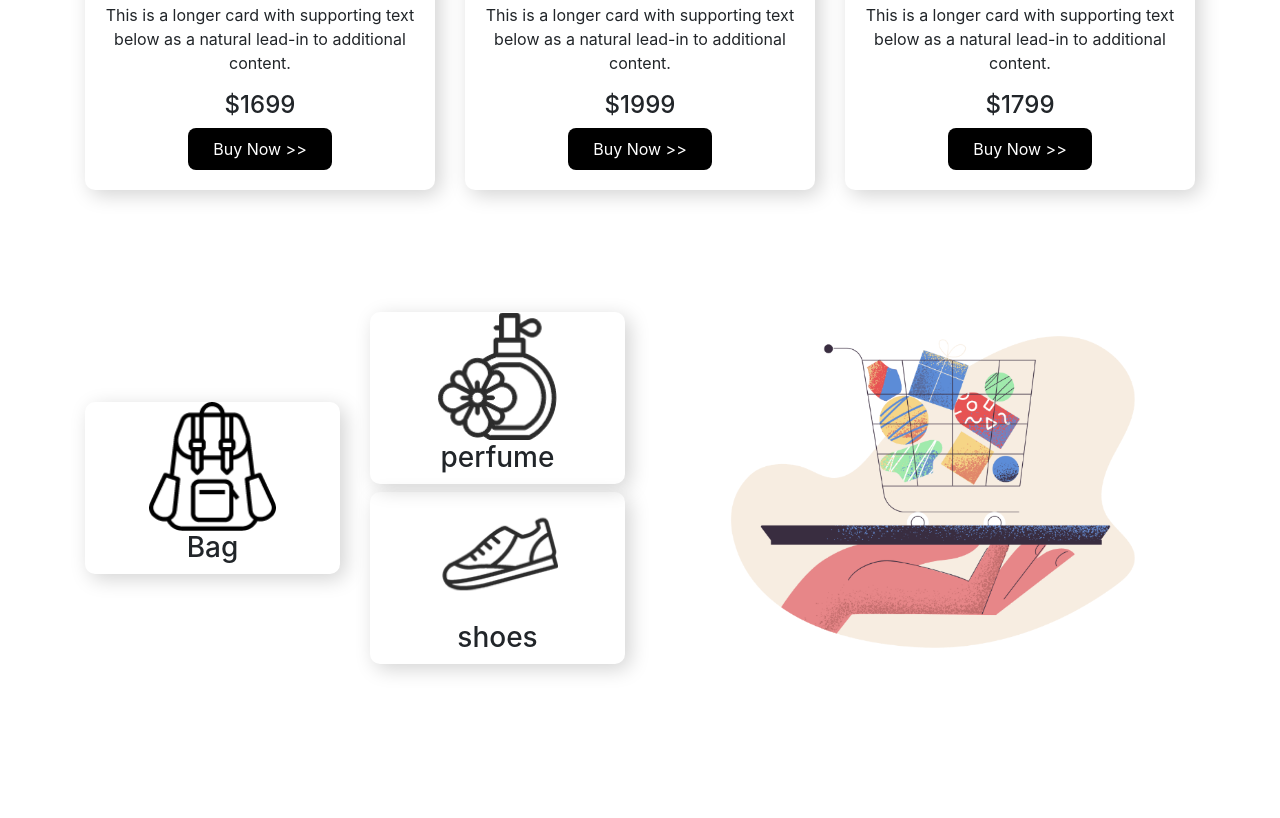
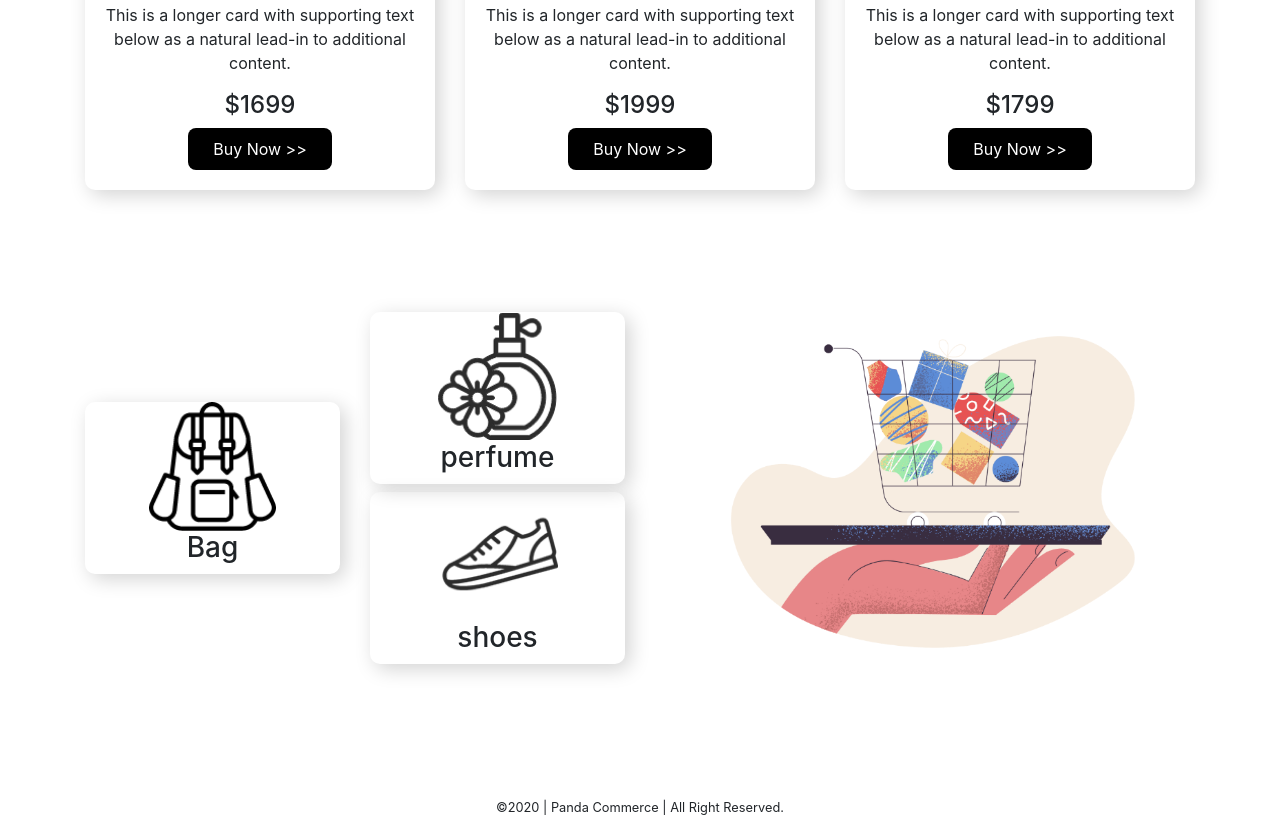
Before and after one commit to serudro/hot-gadgets, a plain HTML site: page index.html in a window 1280 px wide. Shown: the part 1827-2645 px from the top of the page. Before the commit the page ends 2621 px from the top, so only its background shows below. Drawn offline with nearby package versions, Linux system fonts and the light colour scheme.

Commit message:
finalrudro

```diff
--- a/index.html
+++ b/index.html
@@ -196,9 +196,10 @@
                 </div>
               </div>
             </div>
-           <div>
-
-
+          </div>
+           <footer>
+            <small>©2020 | Panda Commerce | All Right Reserved.</small>
+           </footer>
 
     <script src="https://code.jquery.com/jquery-3.5.1.slim.min.js" integrity="sha384-DfXdz2htPH0lsSSs5nCTpuj/zy4C+OGpamoFVy38MVBnE+IbbVYUew+OrCXaRkfj" crossorigin="anonymous"></script>
     <script src="https://cdn.jsdelivr.net/npm/popper.js@1.16.0/dist/umd/popper.min.js" integrity="sha384-Q6E9RHvbIyZFJoft+2mJbHaEWldlvI9IOYy5n3zV9zzTtmI3UksdQRVvoxMfooAo" crossorigin="anonymous"></script>
--- a/style.css
+++ b/style.css
@@ -34,3 +34,6 @@ h3{
     text-align: center;
     padding-bottom: 10px;
 }
+footer{
+    text-align: center;
+}
```
